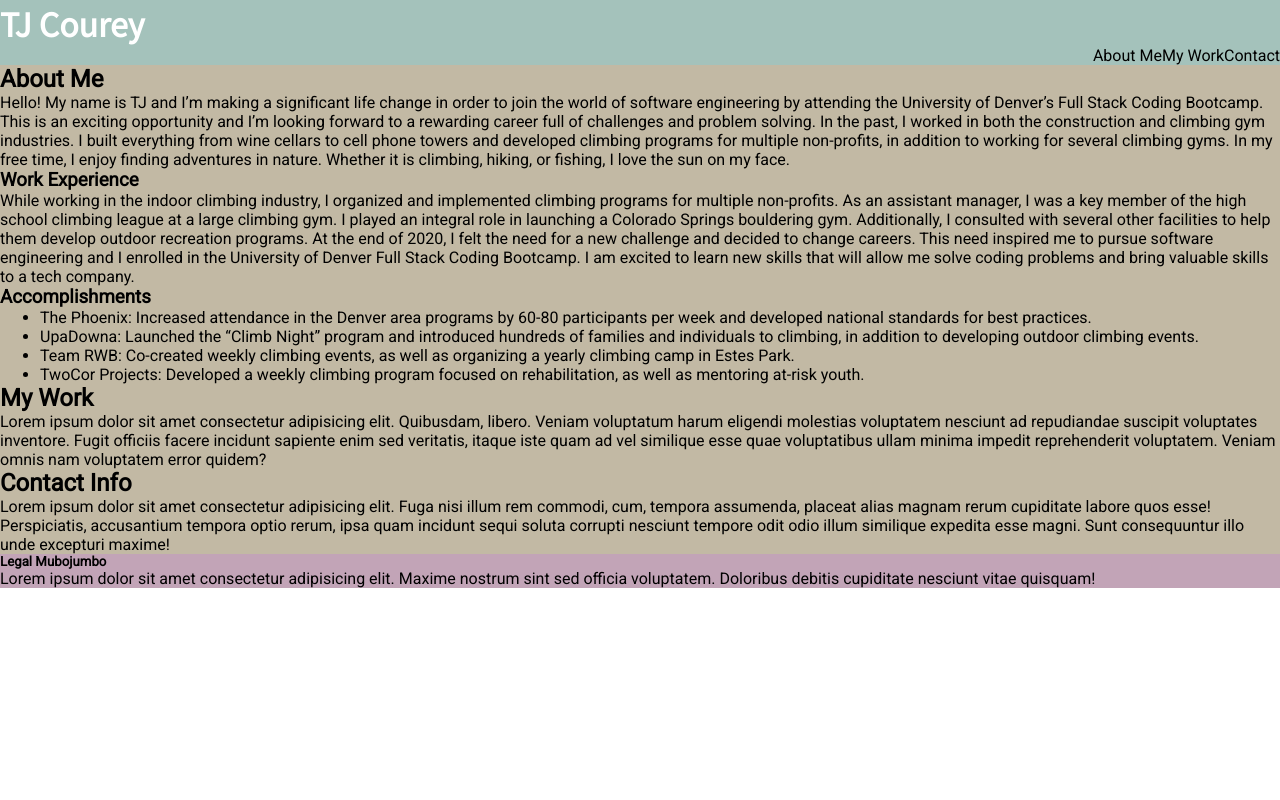
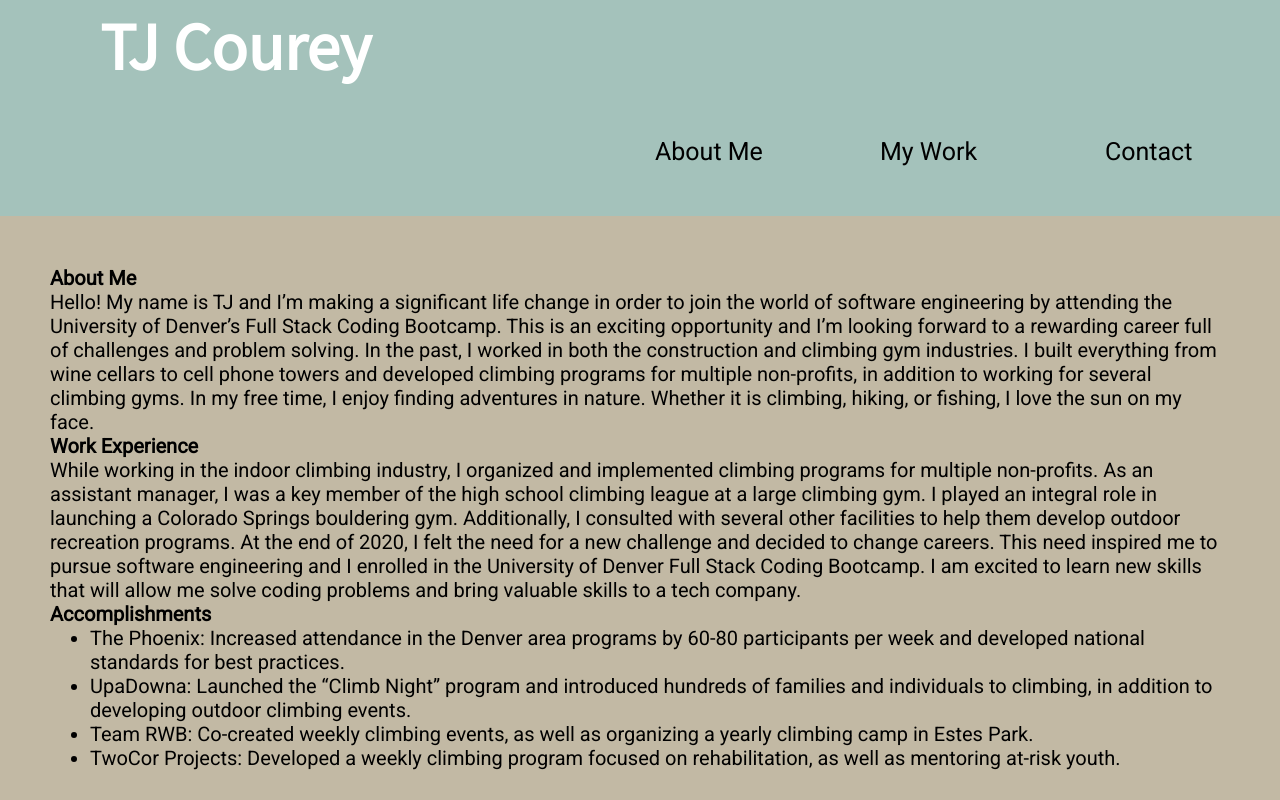
Before and after one commit to TJCourey/personal-portfolio, a plain HTML site: page index.html in a window 1280 px wide. Shown: the top 800 px of the page. Drawn offline with Linux system fonts and the light colour scheme.

Commit message:
started adjusting formatting

```diff
--- a/assets/style.css
+++ b/assets/style.css
@@ -1,15 +1,20 @@
 * {
   margin: 0px;
   font-family: "Roboto", sans-serif;
+  font-size: 20px;
 }
 
 header {
   background-color: #a4c2bb;
 }
 header h1 {
+  display: flex;
+  flex: 1 1 800;
   font-family: "Noto Sans JP", sans-serif;
   font-weight: bold;
   color: white;
+  font-size: 300%;
+  margin: 0px 100px;
 }
 header ul {
   display: flex;
@@ -17,12 +22,22 @@ header ul {
 }
 
 header li {
+  font-size: 125%;
   list-style: none;
-  border: black;
+  width: 125px;
+  padding: 50px;
 }
 main {
   background-color: #c2b9a4;
 }
+main h2 {
+  display: flex;
+  justify-content: column;
+}
+main section {
+  padding: 50px;
+}
+
 footer {
   background-color: #c2a4b7;
 }
```
